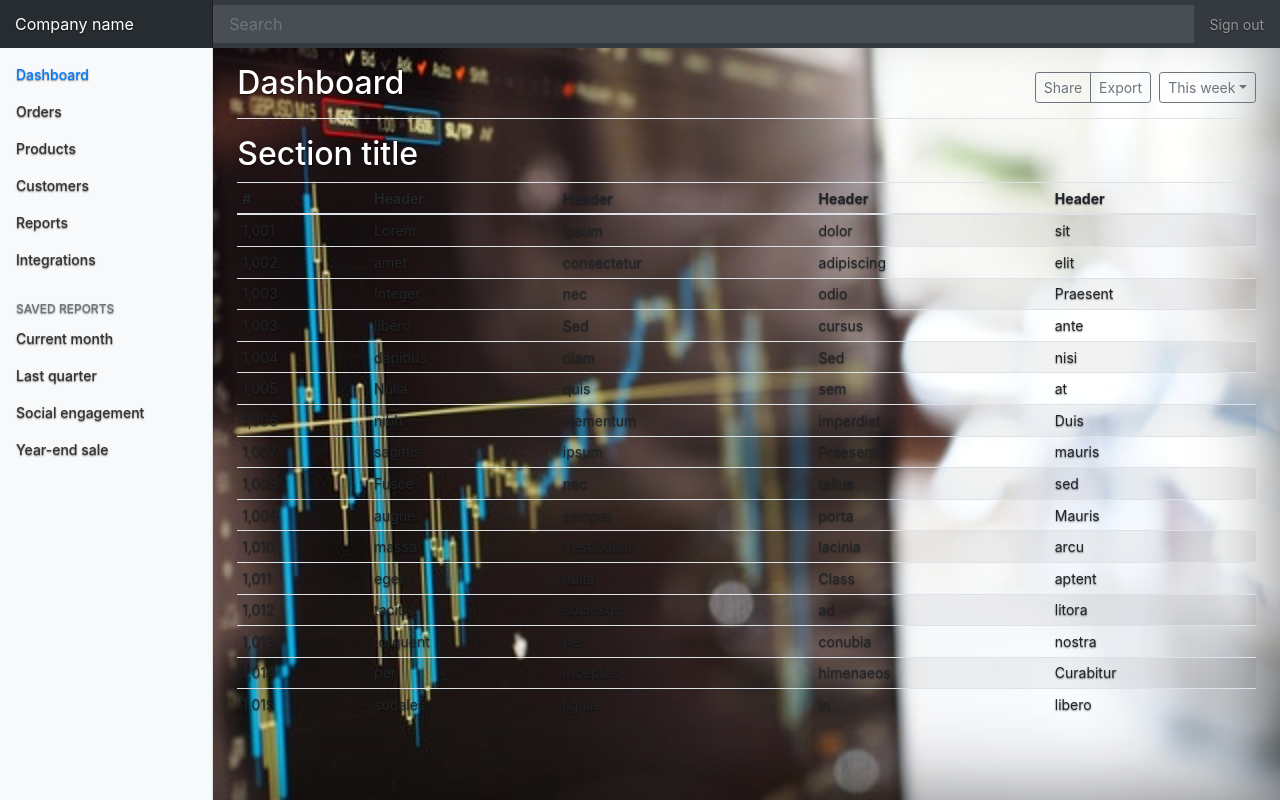
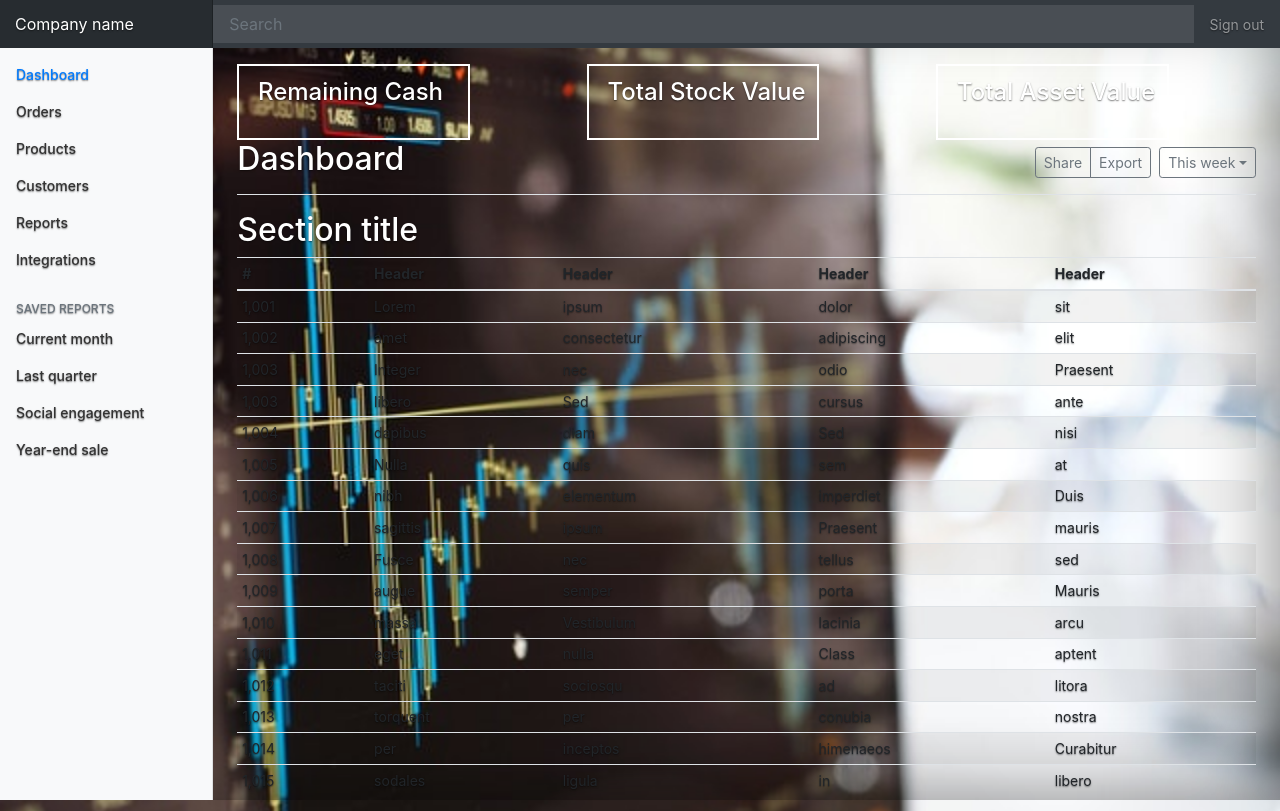
Before and after one commit to JevonJ/Stocky, a React (Create React App) app in the folder stocky-client/: page /simulator in a window 1280 px wide. Built offline with nearby package versions, Linux system fonts and the light colour scheme; no server answers.

Commit message:
Add Dashboard header

```diff
--- a/stocky-client/src/components/simulator/Dashboard.jsx
+++ b/stocky-client/src/components/simulator/Dashboard.jsx
@@ -1,17 +1,20 @@
 import React, { Component } from 'react';
+
+import DashboardHeader from './DashboardHeader';
 
 class Dashboard extends Component {
   render() {
     return (
-            <main role="main" class="col-md-9 ml-sm-auto col-lg-10 pt-3 px-4">
-            <div class="d-flex justify-content-between flex-wrap flex-md-nowrap align-items-center pb-2 mb-3 border-bottom">
-              <h1 class="h2">Dashboard</h1>
-              <div class="btn-toolbar mb-2 mb-md-0">
-                <div class="btn-group mr-2">
-                  <button class="btn btn-sm btn-outline-secondary">Share</button>
-                  <button class="btn btn-sm btn-outline-secondary">Export</button>
+      <main role="main" className="col-md-9 ml-sm-auto col-lg-10 pt-3 px-4">
+        <DashboardHeader />
+        <div className="d-flex justify-content-between flex-wrap flex-md-nowrap align-items-center pb-2 mb-3 border-bottom">
+          <h1 className="h2">Dashboard</h1>
+          <div className="btn-toolbar mb-2 mb-md-0">
+            <div className="btn-group mr-2">
+              <button className="btn btn-sm btn-outline-secondary">Share</button>
+              <button className="btn btn-sm btn-outline-secondary">Export</button>
             </div>
-                <button class="btn btn-sm btn-outline-secondary dropdown-toggle">
+            <button className="btn btn-sm btn-outline-secondary dropdown-toggle">
               <span data-feather="calendar"></span>
               This week
                 </button>
@@ -19,8 +22,8 @@ class Dashboard extends Component {
         </div>
 
         <h2>Section title</h2>
-            <div class="table-responsive">
-              <table class="table table-striped table-sm">
+        <div className="table-responsive">
+          <table className="table table-striped table-sm">
             <thead>
               <tr>
                 <th>#</th>
--- /dev/null
+++ b/stocky-client/src/components/simulator/DashboardHeader.js
@@ -0,0 +1,29 @@
+import React, { Component } from 'react';
+
+class DashboardHeader extends Component {
+  render() {
+    return (
+      <div className="row">
+        <div className="col-md-3 col-sm-3 col-xs-15 gutter">
+          <div className="simulatorMain-remaining" >
+            <h4>Remaining Cash</h4>
+          </div>
+        </div>
+        <div className="col-md-1 col-sm-1 col-xs-1 gutter"></div>
+        <div className="col-md-3 col-sm-3 col-xs-15 gutter">
+          <div className="simulatorMain-remaining">
+            <h4>Total Stock Value</h4>
+          </div>
+        </div>
+        <div className="col-md-1 col-sm-1 col-xs-1 gutter"></div>
+        <div className="col-md-3 col-sm-3 col-xs-12 gutter">
+          <div className="simulatorMain-remaining">
+            <h4>Total Asset Value</h4>
+          </div>
+        </div>
+      </div>
+    );
+  }
+}
+
+export default DashboardHeader;
--- a/stocky-client/src/components/simulator/SimulatorMain.css
+++ b/stocky-client/src/components/simulator/SimulatorMain.css
@@ -85,6 +85,13 @@ body {
   box-shadow: 0 0 0 3px rgba(255, 255, 255, .25);
 }
 
+.simulatorMain-remaining{
+  padding-bottom:10%;
+  padding-top: 5%;
+  padding-left: 8%;
+  border: 2px solid white;
+}
+
 /*
  * Utilities
  */
```
Also changed, not shown: stocky-client/src/components/simulator/Header.jsx (indentation only). Lines whose indentation alone changed are shown as unchanged.
